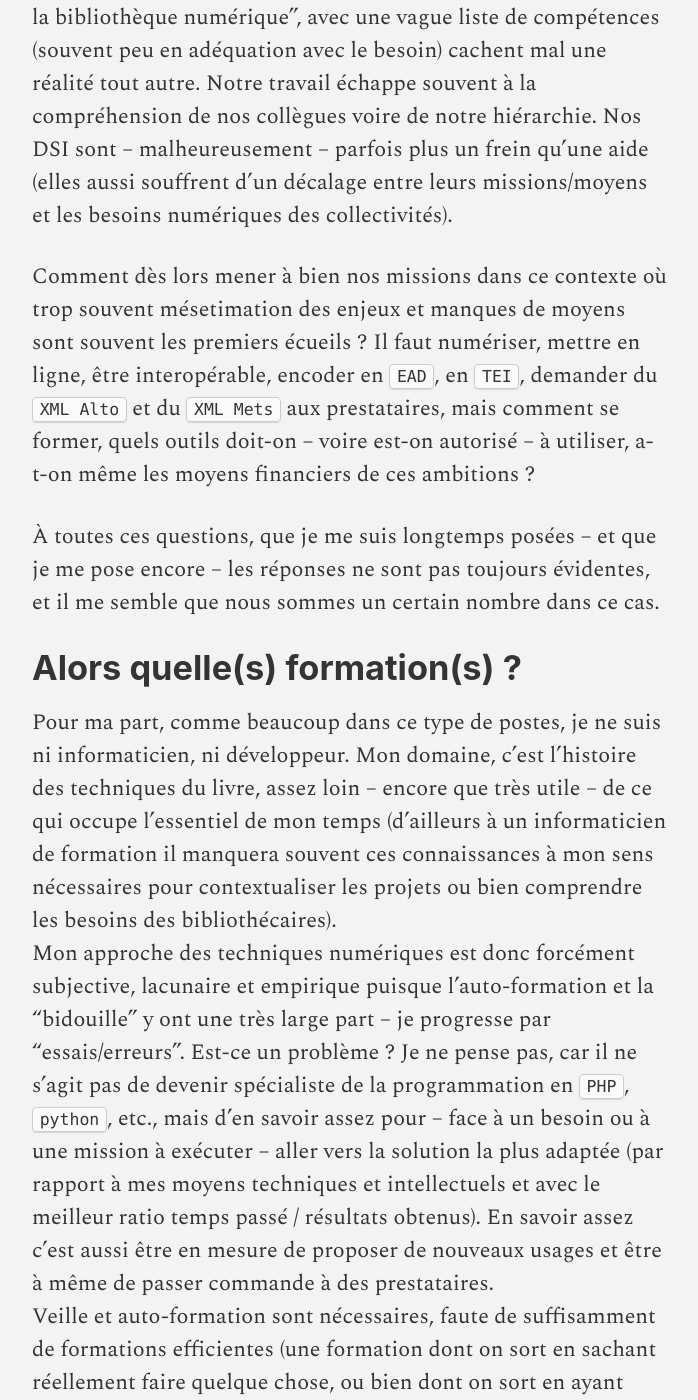
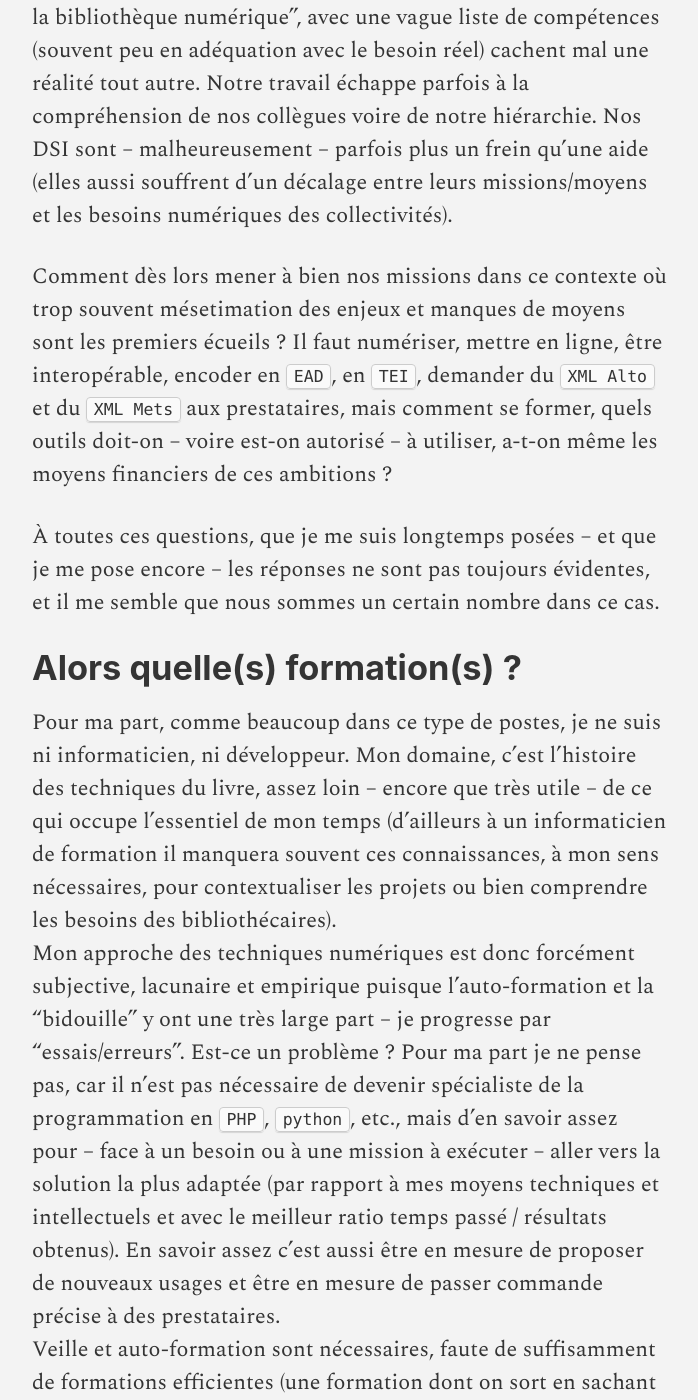
Before and after one commit to enbmn/meta, a Jekyll site: the page built from _posts/2017-11-01-incipit.md, in a window 1280 px wide and 1400 px high, scrolled down 986 px. Shown: the whole window, without its empty margins (290-988 px from the left). Built offline with Jekyll 4.4.1, drawn with Linux system fonts in a browser that asks for light colours; some web fonts are replaced; some of the changed text lies outside the part shown.

Commit message:
coquilles

```diff
--- a/_posts/2017-11-01-incipit.md
+++ b/_posts/2017-11-01-incipit.md
@@ -26,16 +26,16 @@ Je travaille dans une bibliothèque patrimoniale, mon approche du numérique se
 
 # Un profil de poste encore flou
 
-J'exerce aujourd'hui un métier pour lequel ma formation en bibliothèque -- "sur le tas" pour l'essentiel -- ne m'a pas préparé. Les fiches de postes : "chargé de numérisation", "responsable de la bibliothèque numérique", avec une vague liste de compétences (souvent peu en adéquation avec le besoin) cachent mal une réalité tout autre. Notre travail échappe souvent à la compréhension de nos collègues voire de notre hiérarchie. Nos DSI sont -- malheureusement -- parfois plus un frein qu'une aide (elles aussi souffrent d'un décalage entre leurs missions/moyens et les besoins numériques des collectivités).<br>
+J'exerce aujourd'hui un métier pour lequel ma formation en bibliothèque -- "sur le tas" pour l'essentiel -- ne m'a pas préparé. Les fiches de postes : "chargé de numérisation", "responsable de la bibliothèque numérique", avec une vague liste de compétences (souvent peu en adéquation avec le besoin réel) cachent mal une réalité tout autre. Notre travail échappe parfois à la compréhension de nos collègues voire de notre hiérarchie. Nos DSI sont -- malheureusement -- parfois plus un frein qu'une aide (elles aussi souffrent d'un décalage entre leurs missions/moyens et les besoins numériques des collectivités).<br>
 
-Comment dès lors mener à bien nos missions dans ce contexte où trop souvent mésetimation des enjeux et manques de moyens sont souvent les premiers écueils ? Il faut numériser, mettre en ligne, être interopérable, encoder en `EAD`, en `TEI`, demander du `XML Alto` et du `XML Mets` aux prestataires, mais comment se former, quels outils doit-on -- voire est-on autorisé -- à utiliser, a-t-on même les moyens financiers de ces ambitions ?<br>
+Comment dès lors mener à bien nos missions dans ce contexte où trop souvent mésetimation des enjeux et manques de moyens sont les premiers écueils ? Il faut numériser, mettre en ligne, être interopérable, encoder en `EAD`, en `TEI`, demander du `XML Alto` et du `XML Mets` aux prestataires, mais comment se former, quels outils doit-on -- voire est-on autorisé -- à utiliser, a-t-on même les moyens financiers de ces ambitions ?<br>
 
 À toutes ces questions, que je me suis longtemps posées -- et que je me pose encore -- les réponses ne sont pas toujours évidentes, et il me semble que nous sommes un certain nombre dans ce cas.<br>
 
 # Alors quelle(s) formation(s) ?
 
-Pour ma part, comme beaucoup dans ce type de postes, je ne suis ni informaticien, ni développeur. Mon domaine, c'est l'histoire des techniques du livre, assez loin -- encore que très utile -- de ce qui occupe l'essentiel de mon temps (d'ailleurs à un informaticien de formation il manquera souvent ces connaissances à mon sens nécessaires pour contextualiser les projets ou bien comprendre les besoins des bibliothécaires).<br>
-Mon approche des techniques numériques est donc forcément subjective, lacunaire et empirique puisque l'auto-formation et la "bidouille" y ont une très large part -- je progresse par "essais/erreurs". Est-ce un problème ? Je ne pense pas, car il ne s'agit pas de devenir spécialiste de la programmation en `PHP`, `python`, etc., mais d'en savoir assez pour -- face à un besoin ou à une mission à exécuter -- aller vers la solution la plus adaptée (par rapport à mes moyens techniques et intellectuels et avec le meilleur ratio temps passé / résultats obtenus). En savoir assez c'est aussi être en mesure de proposer de nouveaux usages et être à même de passer commande à des prestataires.<br>
+Pour ma part, comme beaucoup dans ce type de postes, je ne suis ni informaticien, ni développeur. Mon domaine, c'est l'histoire des techniques du livre, assez loin -- encore que très utile -- de ce qui occupe l'essentiel de mon temps (d'ailleurs à un informaticien de formation il manquera souvent ces connaissances, à mon sens nécessaires, pour contextualiser les projets ou bien comprendre les besoins des bibliothécaires).<br>
+Mon approche des techniques numériques est donc forcément subjective, lacunaire et empirique puisque l'auto-formation et la "bidouille" y ont une très large part -- je progresse par "essais/erreurs". Est-ce un problème ? Pour ma part je ne pense pas, car il n'est pas nécessaire de devenir spécialiste de la programmation en `PHP`, `python`, etc., mais d'en savoir assez pour -- face à un besoin ou à une mission à exécuter -- aller vers la solution la plus adaptée (par rapport à mes moyens techniques et intellectuels et avec le meilleur ratio temps passé / résultats obtenus). En savoir assez c'est aussi être en mesure de proposer de nouveaux usages et être en mesure de passer commande précise à des prestataires.<br>
 Veille et auto-formation sont nécessaires, faute de suffisamment de formations efficientes (une formation dont on sort en sachant réellement faire quelque chose, ou bien dont on sort en ayant envie de creuser un domaine, et c'est rare) qui permettraient de faire face aux besoins de ce métier qui reste encore largement à inventer, en particulier dans les bibliothèques des collectivités publiques[^1].
 
 # Évolution et prise de conscience
```
